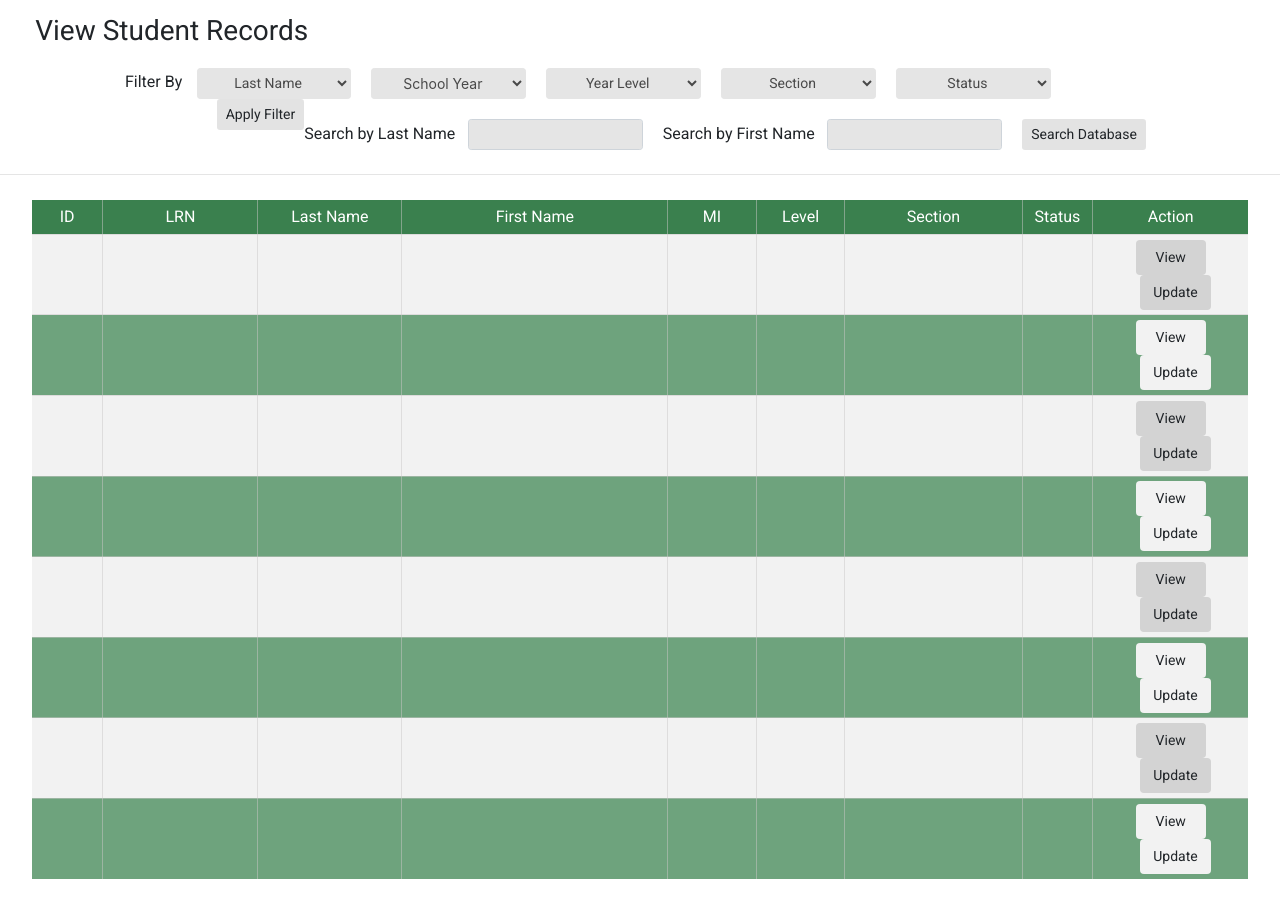
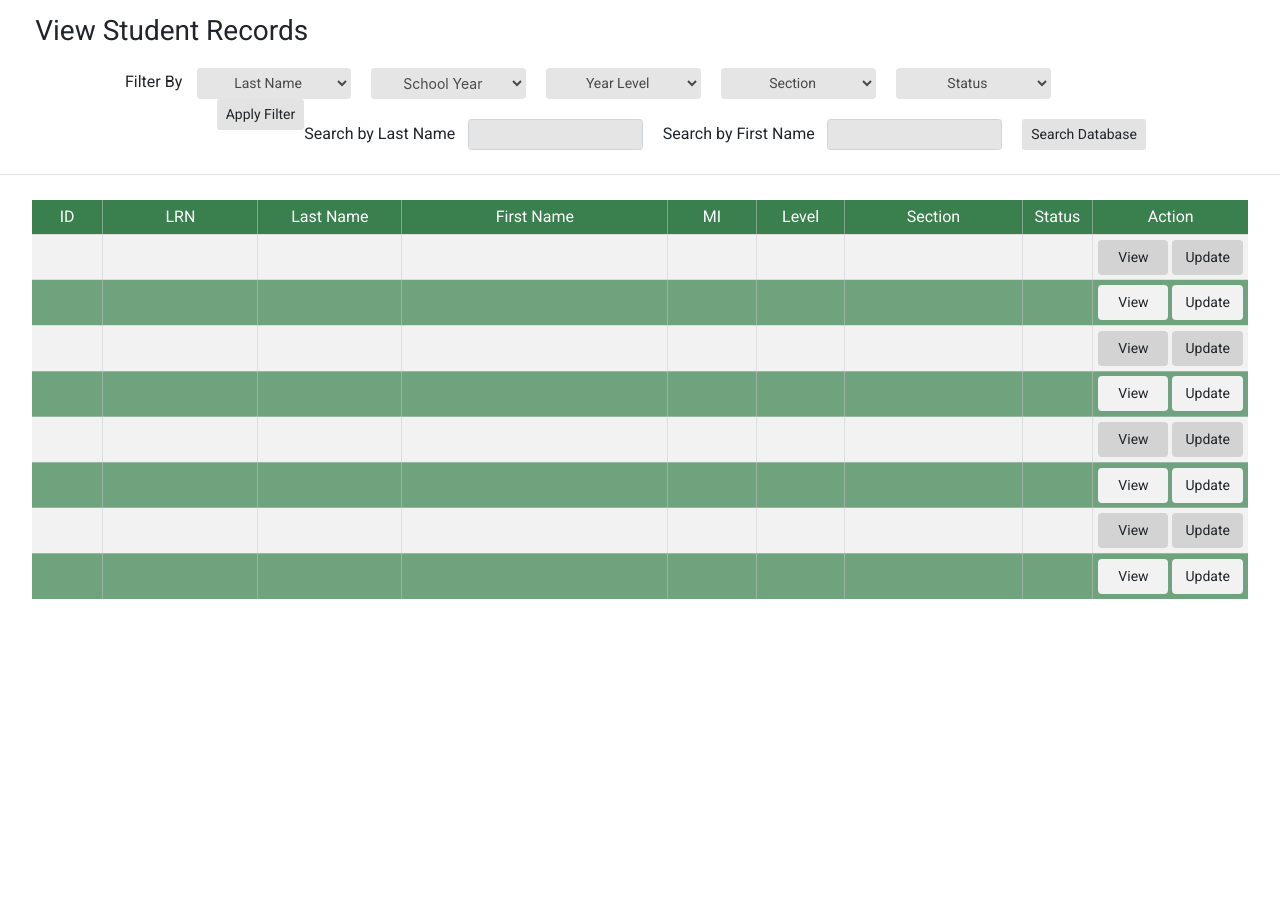
Before and after one commit to compsat/tanong-db, a Django app: page /student-list/ in a window 1280 px wide. Shown: the part 64-968 px from the top of the page. After the commit the page ends 663 px from the top, so only its background shows below. Run offline with Django 3.2, Linux system fonts and the light colour scheme; some libraries are stand-ins or nearby versions.

Commit message:
Remove left margin CSS

```diff
--- a/database/templates/database/student_list.html
+++ b/database/templates/database/student_list.html
@@ -76,7 +76,7 @@
         <td>
             <div class="centerRoboto">
                 <a href="" class="btn btn-default tablebuttons">View</a>
-                <a href="" class="btn btn-default tablebuttons leftMargin10">Update</a>
+                <a href="" class="btn btn-default tablebuttons">Update</a>
             </div>
         </td>
     </tr>
@@ -92,7 +92,7 @@
         <td>
             <div class="centerRoboto">
                 <a href="" class="btn btn-default tablebuttons">View</a>
-                <a href="" class="btn btn-default tablebuttons leftMargin10">Update</a>
+                <a href="" class="btn btn-default tablebuttons">Update</a>
             </div>
         </td>
     </tr>
@@ -108,7 +108,7 @@
         <td>
             <div class="centerRoboto">
                 <a href="" class="btn btn-default tablebuttons">View</a>
-                <a href="" class="btn btn-default tablebuttons leftMargin10">Update</a>
+                <a href="" class="btn btn-default tablebuttons">Update</a>
             </div>
         </td>
     </tr>
@@ -124,7 +124,7 @@
         <td>
             <div class="centerRoboto">
                 <a href="" class="btn btn-default tablebuttons">View</a>
-                <a href="" class="btn btn-default tablebuttons leftMargin10">Update</a>
+                <a href="" class="btn btn-default tablebuttons">Update</a>
             </div>
         </td>
     </tr>
@@ -140,7 +140,7 @@
         <td>
             <div class="centerRoboto">
                 <a href="" class="btn btn-default tablebuttons">View</a>
-                <a href="" class="btn btn-default tablebuttons leftMargin10">Update</a>
+                <a href="" class="btn btn-default tablebuttons">Update</a>
             </div>
         </td>
     </tr>
@@ -156,7 +156,7 @@
         <td>
             <div class="centerRoboto">
                 <a href="" class="btn btn-default tablebuttons">View</a>
-                <a href="" class="btn btn-default tablebuttons leftMargin10">Update</a>
+                <a href="" class="btn btn-default tablebuttons">Update</a>
             </div>
         </td>
     </tr>
@@ -172,7 +172,7 @@
         <td>
             <div class="centerRoboto">
                 <a href="" class="btn btn-default tablebuttons">View</a>
-                <a href="" class="btn btn-default tablebuttons leftMargin10">Update</a>
+                <a href="" class="btn btn-default tablebuttons">Update</a>
             </div>
         </td>
     </tr>
@@ -188,7 +188,7 @@
         <td>
             <div class="centerRoboto">
                 <a href="" class="btn btn-default tablebuttons">View</a>
-                <a href="" class="btn btn-default tablebuttons leftMargin10">Update</a>
+                <a href="" class="btn btn-default tablebuttons">Update</a>
             </div>
         </td>
     </tr>
```
